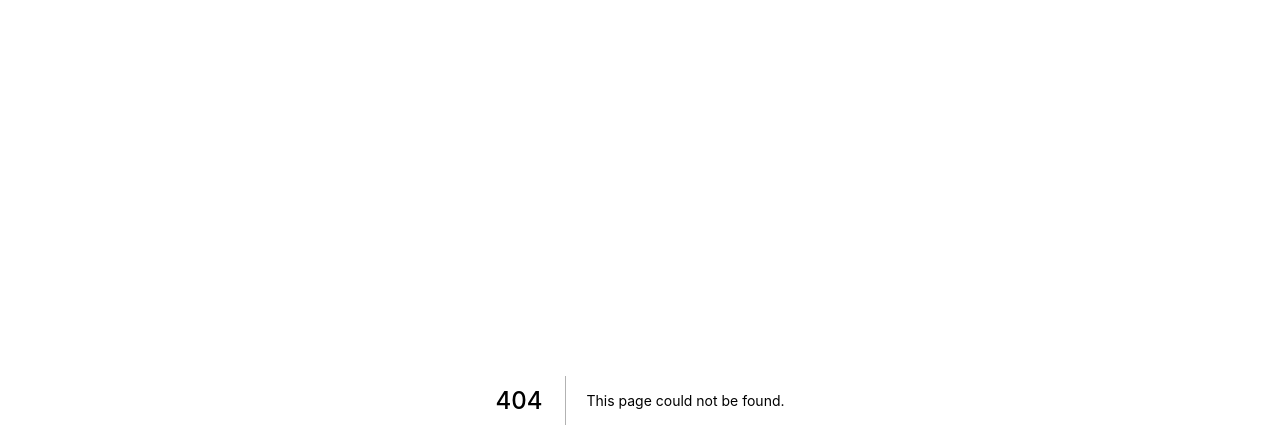
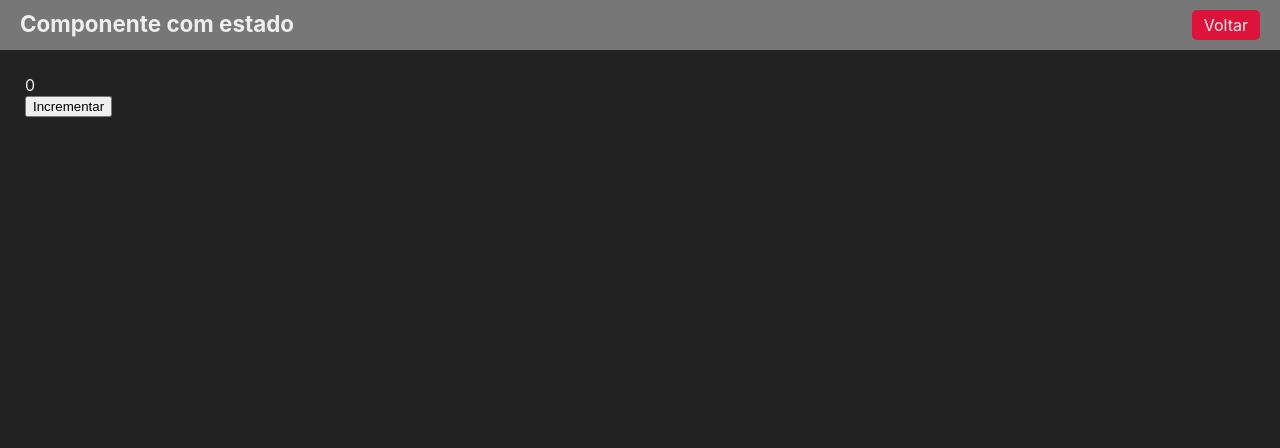
Before and after one commit to thiagobarso/udemy-curso-react-coder, a Next.js app in the folder aulao_nextjs/fundamentos/: page /estado in a window 1280 px wide. Before the commit this address had no page. Shown: the top 448 px of the page. Built offline with nearby package versions, Linux system fonts and the light colour scheme.

Commit message:
97. Componente com Estado

```diff
--- /dev/null
+++ b/aulao_nextjs/fundamentos/src/pages/estado.jsx
@@ -0,0 +1,18 @@
+import { useState } from "react";
+import Layout from "../components/Layout";
+
+export default function Estado(){
+
+    const [numero, setNumero] = useState(0);
+
+    function incrementar(){
+        setNumero(numero + 1)
+    }
+
+    return (
+        <Layout titulo="Componente com estado">
+            <div>{numero}</div>
+            <button onClick={incrementar}>Incrementar</button>
+        </Layout>
+    )
+}
--- a/aulao_nextjs/fundamentos/src/pages/index.jsx
+++ b/aulao_nextjs/fundamentos/src/pages/index.jsx
@@ -13,7 +13,8 @@ export default function Inicio(){
             <Navegador texto="Exemplo" destino="/exemplo" cor="#9400d3"/>
             <Navegador texto="JSX" destino="/jsx" cor="crimson"/>
             <Navegador texto="Navegação #01" destino="/navegacao" cor="green"/>
-            <Navegador texto="Navegação #02" destino="/cliente/sp-2/321" cor="green"/>
+            <Navegador texto="Navegação #02" destino="/cliente/sp-2/321" cor="blue"/>
+            <Navegador texto="Componente com Estado" destino="/estado" cor="pink"/>
         </div>
     )
 }
```
